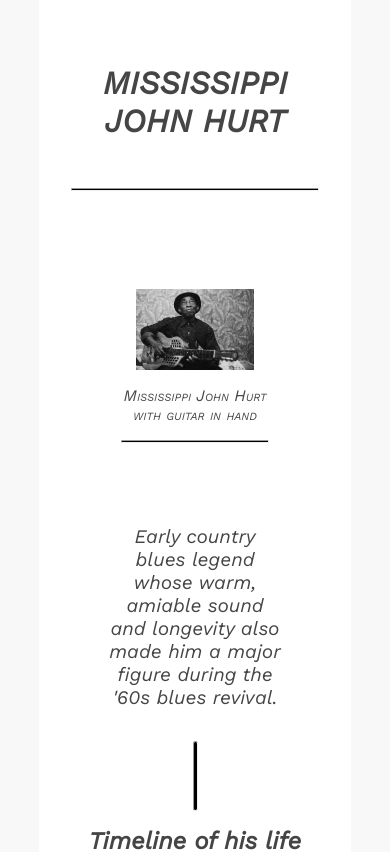
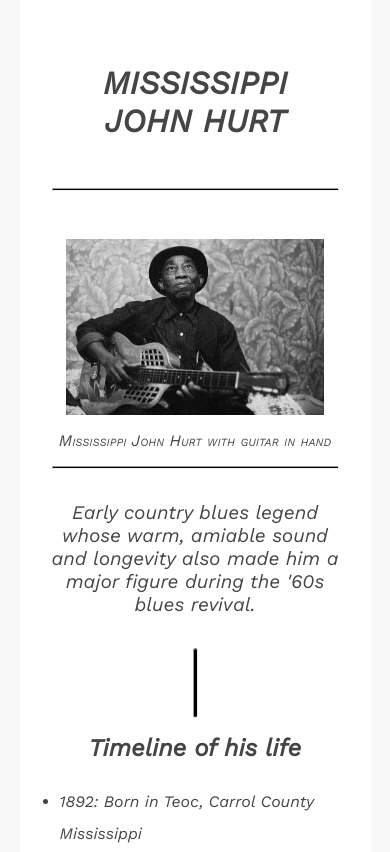
Before and after one commit to EmanuelOne/DSCSG, a plain HTML site: page weekOne/index.html in a window 390 px wide. Shown: the top 852 px of the page. Drawn offline with nearby package versions, Linux system fonts and the light colour scheme.

Commit message:
Responsive

```diff
--- a/weekOne/index.html
+++ b/weekOne/index.html
@@ -3,7 +3,7 @@
   <head>
     <meta charset="UTF-8" />
     <meta name="viewport" content="width=device-width, initial-scale=1.0" />
-    <title>Document</title>
+    <title>Tribute Page</title>
     <link rel="stylesheet" href="style.css" />
   </head>
   <body>
--- a/weekOne/style.css
+++ b/weekOne/style.css
@@ -86,3 +86,25 @@ li {
 footer {
   margin: -1rem auto 1rem;
 }
+@media screen and (max-width: 700px) {
+  .body {
+    width: 90%;
+  }
+  .img {
+    padding: 0;
+  }
+  img {
+    width: 90%;
+    height: 50%;
+  }
+  section {
+    width: 100%;
+  }
+  ul {
+    width: 100%;
+    font-size: 1rem;
+  }
+  li {
+    margin: 0.5em;
+  }
+}
```
